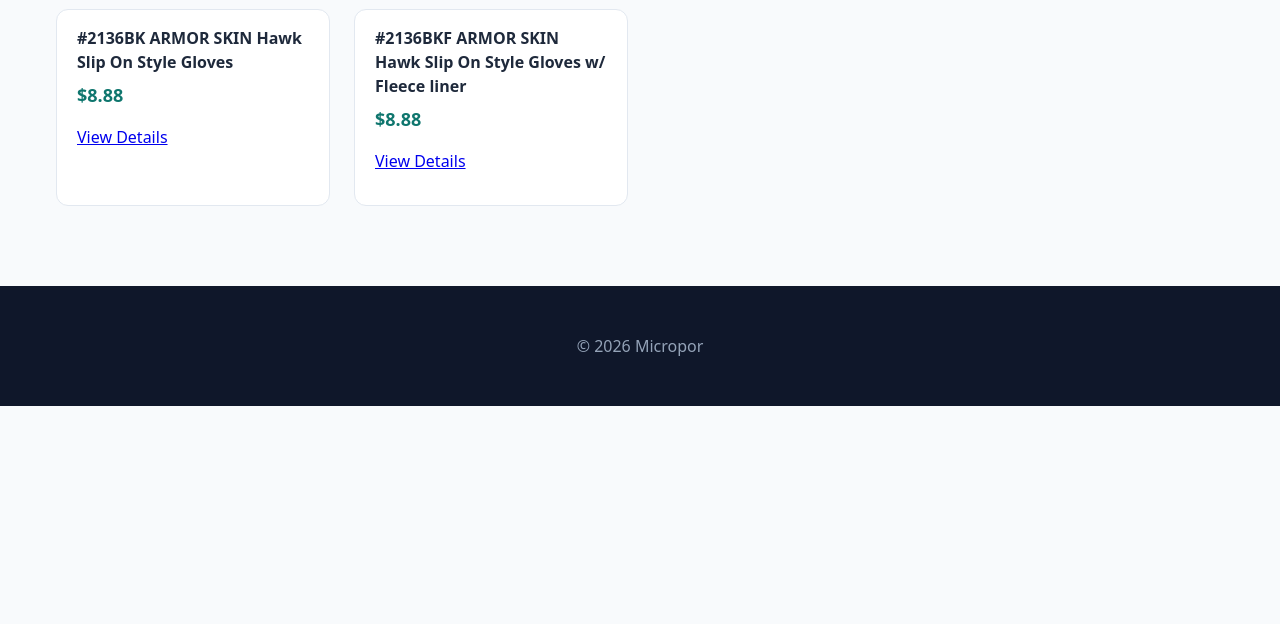
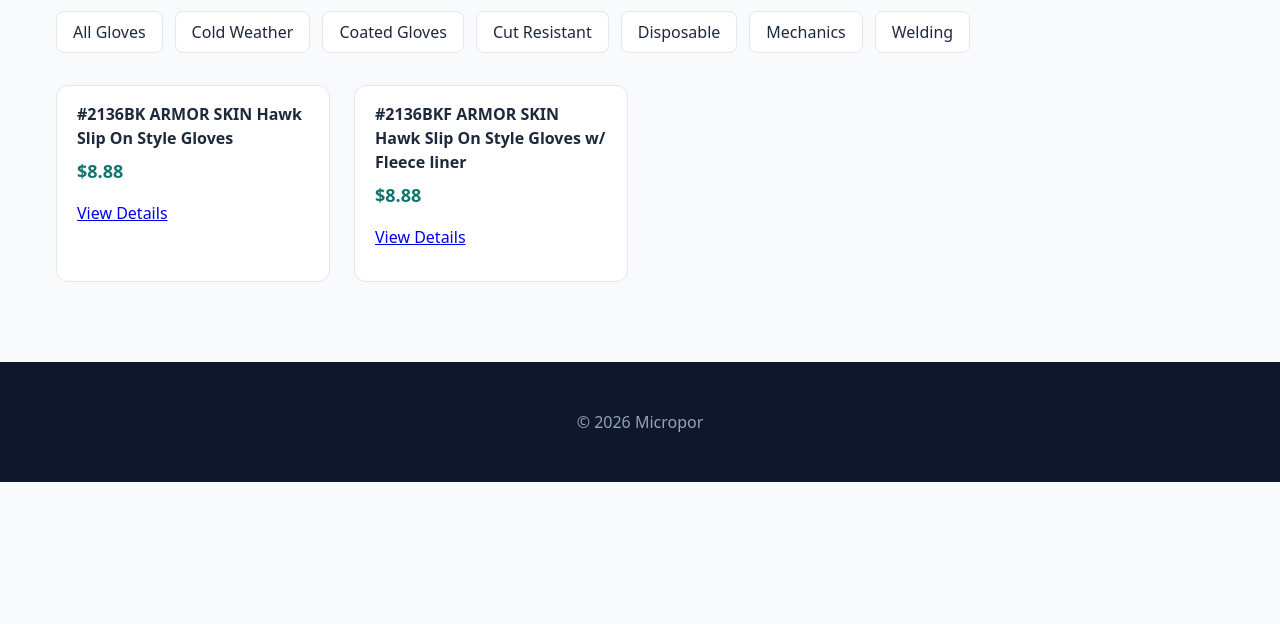
Before and after one commit to bmooney007/micropor-site, a plain HTML site: page categories/gloves.html in a window 1280 px wide. Shown: the part 176-800 px from the top of the page. Drawn offline with Linux system fonts and the light colour scheme.

Commit message:
Add Cold Weather as sub-category under Gloves

```diff
--- a/categories/gloves.html
+++ b/categories/gloves.html
@@ -5,6 +5,11 @@
   <meta name="viewport" content="width=device-width, initial-scale=1.0">
   <title>Gloves | Micropor</title>
   <link rel="stylesheet" href="../css/style.css">
+  <style>
+    .subcats { display: flex; flex-wrap: wrap; gap: 0.75rem; margin: 1.5rem 0 2rem; }
+    .subcats a { background: white; border: 1px solid #e2e8f0; border-radius: 8px; padding: 0.5rem 1rem; text-decoration: none; color: #1e293b; font-weight: 500; }
+    .subcats a:hover { border-color: #0f766e; color: #0f766e; }
+  </style>
 </head>
 <body>
   <header>
@@ -13,11 +18,20 @@
       <a href="../index.html">Home</a>
       <a href="gloves.html">Gloves</a>
       <a href="respirators.html">Respirators</a>
-      <a href="cert.html">CERT</a>
+      <a href="cert-kits.html">CERT</a>
     </nav>
   </header>
   <div class="container">
     <h1>Gloves</h1>
+    <div class="subcats">
+      <a href="gloves.html">All Gloves</a>
+      <a href="cold-weather.html">Cold Weather</a>
+      <a href="#">Coated Gloves</a>
+      <a href="#">Cut Resistant</a>
+      <a href="#">Disposable</a>
+      <a href="#">Mechanics</a>
+      <a href="#">Welding</a>
+    </div>
     <div class="grid" id="grid"></div>
   </div>
   <footer><p>© 2026 Micropor</p></footer>
```
